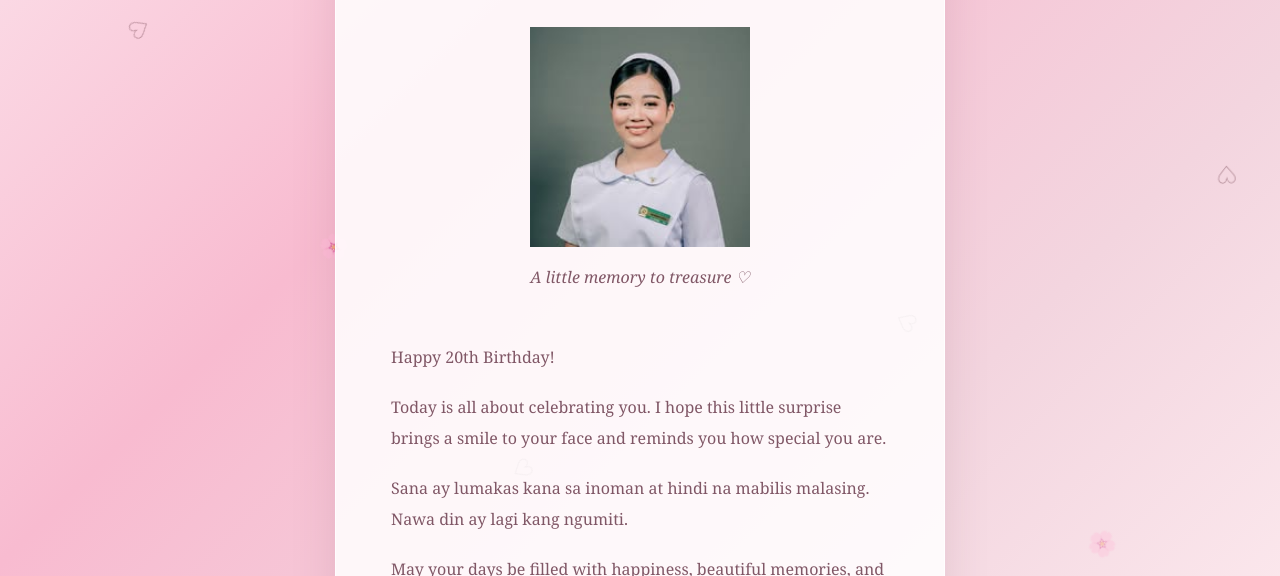
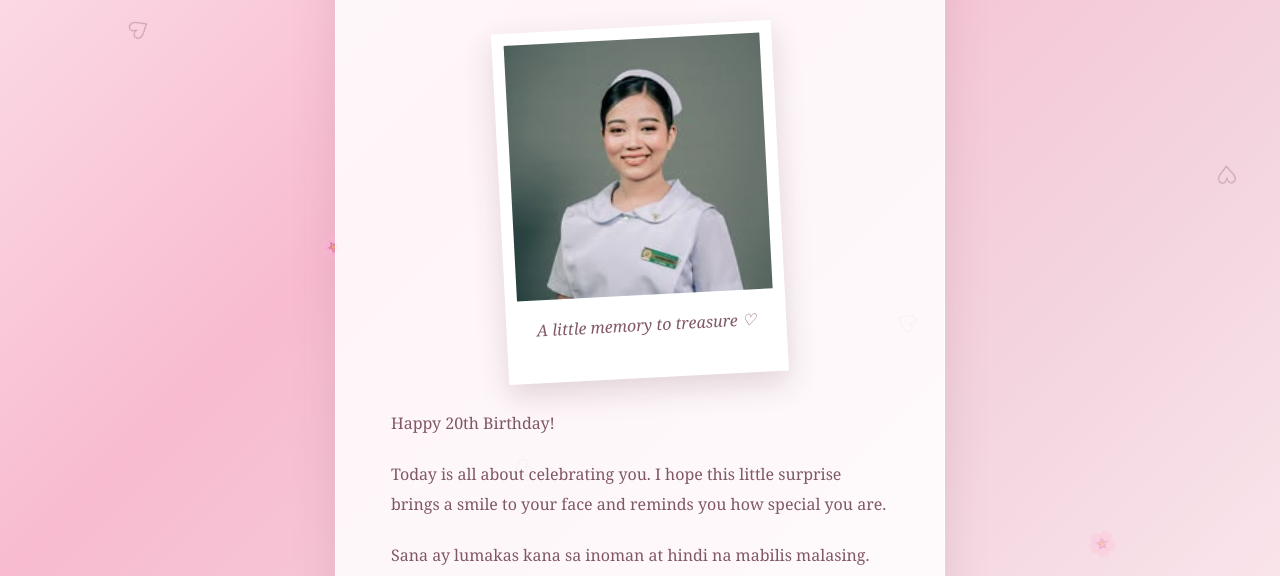
Before and after one commit to espinosajace03-wq/Birthday-Greetings, a plain HTML site: page index.html in a window 1280 px wide. Both pictures are taken after a click on the button "Open Your Surprise ♡". Shown: the part 224-800 px from the top of the page. Drawn offline with Linux system fonts and the light colour scheme.

Commit message:
Fix div class for polaroid in index.html

```diff
--- a/index.html
+++ b/index.html
@@ -48,7 +48,7 @@
                 <h2>To Cyrel(Monay) ♡</h2>
 
                 <div class="photo-container">
-                    <div class=""polaroid>
+                    <div class="polaroid">
                         <img
                             src="images/special-photo.jpg"
                            alt="A special memory"
```
